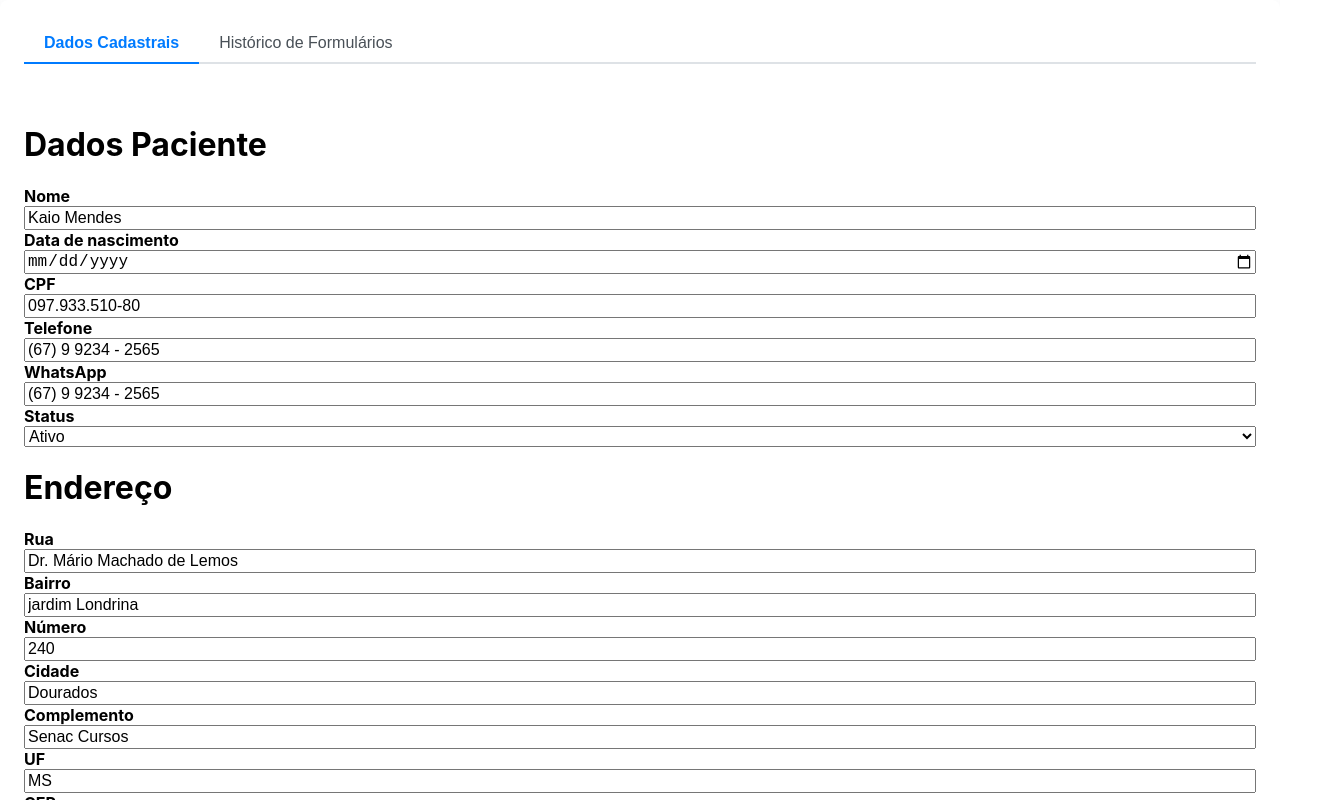
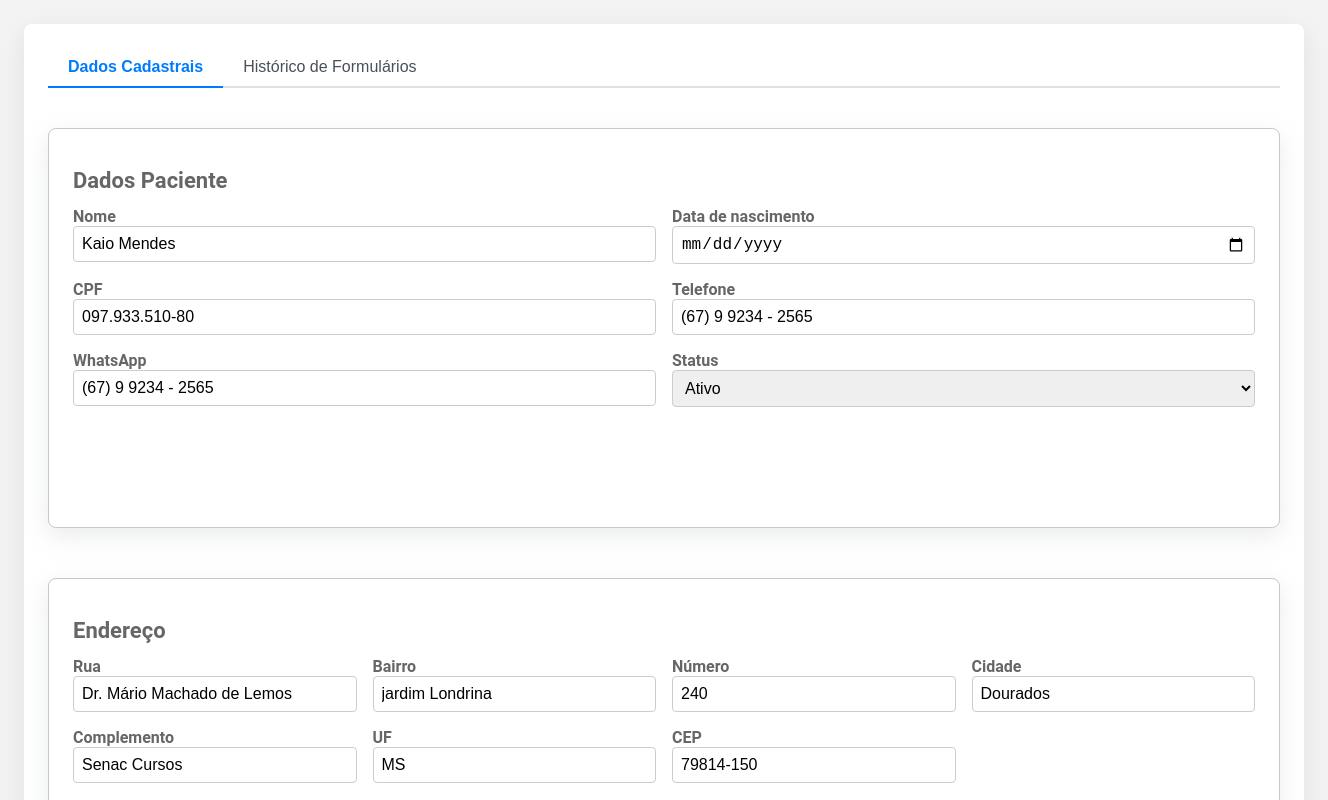
Before and after one commit to Kaio-d-silva/Pi-React, a React (Create React App) app: page /cadastroPaciente in a window 1280 px wide. Shown: the top 800 px of the page, 1328 px wide, since content can reach past the window. Built offline with nearby package versions, Linux system fonts and the light colour scheme.

Commit message:
Mensagem descritiva

```diff
--- a/src/assets/css/FormularioCadastro.module.css
+++ b/src/assets/css/FormularioCadastro.module.css
@@ -79,144 +79,115 @@
     width: 100%; /* Garante que o input ocupe toda a largura do seu container div */
 }
 
+/* Ajuste no grid de endereço para melhor responsividade, se necessário */
+@media (max-width: 992px) {
+    .endereco {
+        grid-template-columns: repeat(2, 1fr); /* 2 colunas em telas médias */
+    }
+}
+
+@media (max-width: 768px) {
+    .informacoesPaciente,
+    .endereco {
+        grid-template-columns: 1fr; /* 1 coluna em telas menores */
+    }
+    .tabButton {
+        font-size: 0.9rem;
+        padding: 8px 12px;
+    }
+}
+
+/* CadastroPofissional, tenho que organizar isso aqui */
+
+.mainstyle{
+    /* height: 120vh; */
+    background-color: rgb(243, 243, 243);
+    padding: 1.5em;
+    width: 100%;
+    font-weight: 500;
+    font-family: "Roboto", "Helvetica Neue", Helvetica, Arial;
+    color: rgb(102, 102, 102);
+
+}
+
+.informacoesPaciente, .endereco{
+    font-size: 13px;
+    gap: 1rem;
+}
+
+.informacoesPaciente{
+    display:  grid;
+    grid-template-columns:  repeat(2,1fr);
+
+
+}
+.endereco{
+    display: grid;
+    /* flex-direction: column; */
+    grid-template-columns:  repeat(4,1fr);
+}
+
+.areaCadastroPaciente,
+.areaEndereco{
+    background-color: rgb(255, 255, 255);
+    border: 0.5px solid rgb(199, 199, 199);
+    border-radius: 0.5rem;
+    padding: 1em;
+    font-size: 11px;
+    box-shadow: rgba(149, 157, 165, 0.2) 0px 8px 24px;
+    padding: 24px;
+    /* height: 100%; */
+
+}
+
+.areaCadastroPaciente{
+    height: 350px;
+
+}
+
+.areaEndereco{
+    height: 300px;
+    margin-top: 50px;
+}
+
+.labelCadastroPaciente {
+    margin-bottom: 0.3em; /* Espaço entre o label e o input */
+
+}
+
+.inputCadastroPaciente {
+    padding: 8px;
+    border: 1px solid #ccc;
+    border-radius: 4px;
+    width: 100%;
+}
+
+.areaHistorico{
+    min-height: 70vh;
+}
 
 @media (max-width: 360px) {
-    body, html {
-        margin: 0;
-        padding: 0;
-        width: 100%;
-        min-height: 100vh;
-        background-color: #f3f3f3;
-        font-family: "Roboto", "Helvetica Neue", Helvetica, Arial, sans-serif;
+    body {
+        /* Remove o alinhamento central do body para que o form ocupe a tela toda */
+        align-items: flex-start;
+        padding-top: 20px; /* Adiciona um espaço no topo */
     }
 
-    .mainstyle {
-        display: flex;
-        justify-content: center;
-        align-items: flex-start;
-        padding: 0.1em 0.5em;
-        box-sizing: border-box;
-        width: 100%;
+    /* Em telas menores, a linha de formulário vira uma coluna */
+    .form-row {
+        flex-direction: column;
+        gap: 0; /* Remove o espaço lateral, pois agora é vertical */
     }
 
-    /* Container principal do formulário */
-    .containerCadastro {
-        max-width: 500px;
-        width: 100%;
-        background-color: white;
-        padding: 24px;
-        border-radius: 0.5rem;
-        box-shadow: rgba(149, 157, 165, 0.2) 0px 8px 24px;
-        display: flex;
-        flex-direction: column;
+    .form-container {
+        /* Remove a sombra e a borda para um visual mais limpo e integrado */
+        box-shadow: none;
+        border-radius: 0;
+        padding: 16px; /* Ajusta o padding para telas menores */
     }
 
-    /* Estilos para Navegação das Abas */
-    .tabNavigation {
-        display: flex;
-        margin-bottom: 20px;
-        border-bottom: 2px solid #dee2e6;
-    }
-
-    .tabButton {
-        padding: 10px 15px;
-        cursor: pointer;
-        border: none;
-        background-color: transparent;
-        font-size: 0.95rem; /* ALTERADO: Levemente menor */
-        font-weight: 500;
-        color: #495057;
-        border-bottom: 2px solid transparent;
-        margin-bottom: -2px;
-        transition: color 0.2s ease-in-out, border-color 0.2s ease-in-out;
-    }
-
-    .tabButton:hover {
-        color: #007bff;
-    }
-
-    .tabButton.active {
-        color: #007bff;
-        border-bottom-color: #007bff;
-        font-weight: 600;
-    }
-
-    .tabContent {
-        padding-top: 0px;
-    }
-
-    /* Estilos dos campos de formulário */
-    .formSection {
-        margin-bottom: 30px;
-    }
-
-    /* ALTERADO: Títulos "Dados Paciente" e "Endereço" menores e à esquerda */
-    h3 {
-        font-size: 1.1rem; /* Tamanho da fonte reduzido */
-        color: #333;
-        margin-bottom: 15px;
-        text-align: left; /* Garante o alinhamento à esquerda */
-    }
-
-    .formGrid {
-        display: grid;
-        gap: 1rem;
-    }
-
-    .informacoesPaciente {
-        grid-template-columns: 1fr 1fr;
-    }
-
-    .endereco {
-        grid-template-columns: 1fr 1fr;
-    }
-
+    /* Adiciona um espaço abaixo de cada grupo de campo para separá-los na vertical */
     .form-group {
-        display: flex;
-        flex-direction: column;
-    }
-
-    .full-width {
-        grid-column: 1 / -1;
-    }
-
-    .labelCadastroPaciente {
-        margin-bottom: 0.4em;
-        font-size: 0.8rem; /* Tamanho da fonte reduzido */
-        font-weight: 500;
-        color: #666;
-    }
-
-    .inputCadastroPaciente {
-        padding: 10px;
-        border: 1px solid #ccc;
-        border-radius: 4px;
-        font-size: 0.8rem; /* ALTERADO: Levemente menor para acompanhar o label */
-        width: 100%;
-        box-sizing: border-box;
-    }
-
-    /* Ações do Formulário */
-    .formActionsCadastro {
-        margin-top: 20px;
-        display: flex;
-        justify-content: center;
-    }
-
-    .btnSubmitCadastro {
-        padding: 12px 25px;
-        background-color: #28a745;
-        color: white;
-        border: none;
-        border-radius: 5px;
-        font-size: 1rem;
-        font-weight: 500;
-        cursor: pointer;
-        transition: background-color 0.2s ease;
-        width: 100%;
-    }
-
-    .btnSubmitCadastro:hover {
-        background-color: #218838;
+        margin-bottom: 16px;
     }
 }
```
